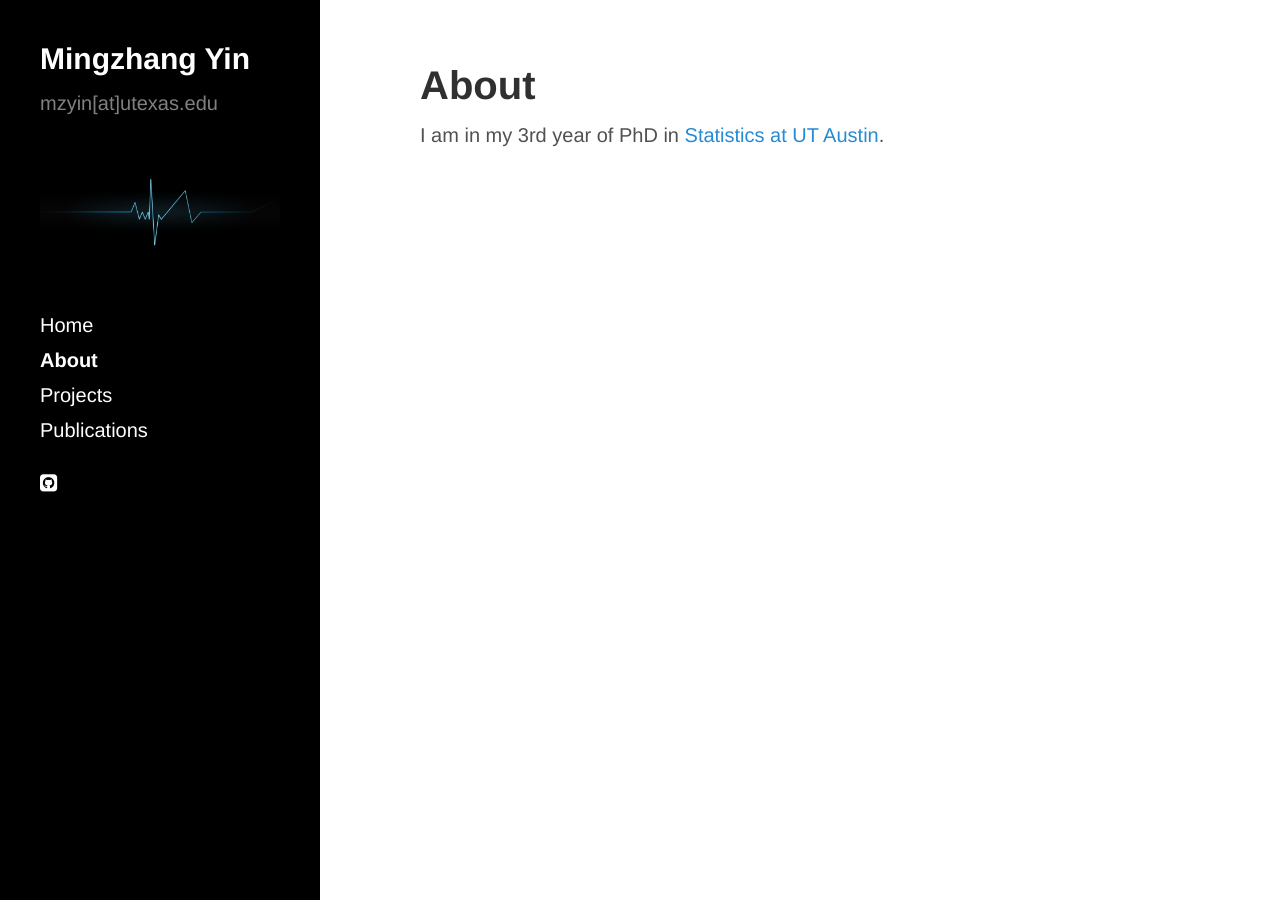
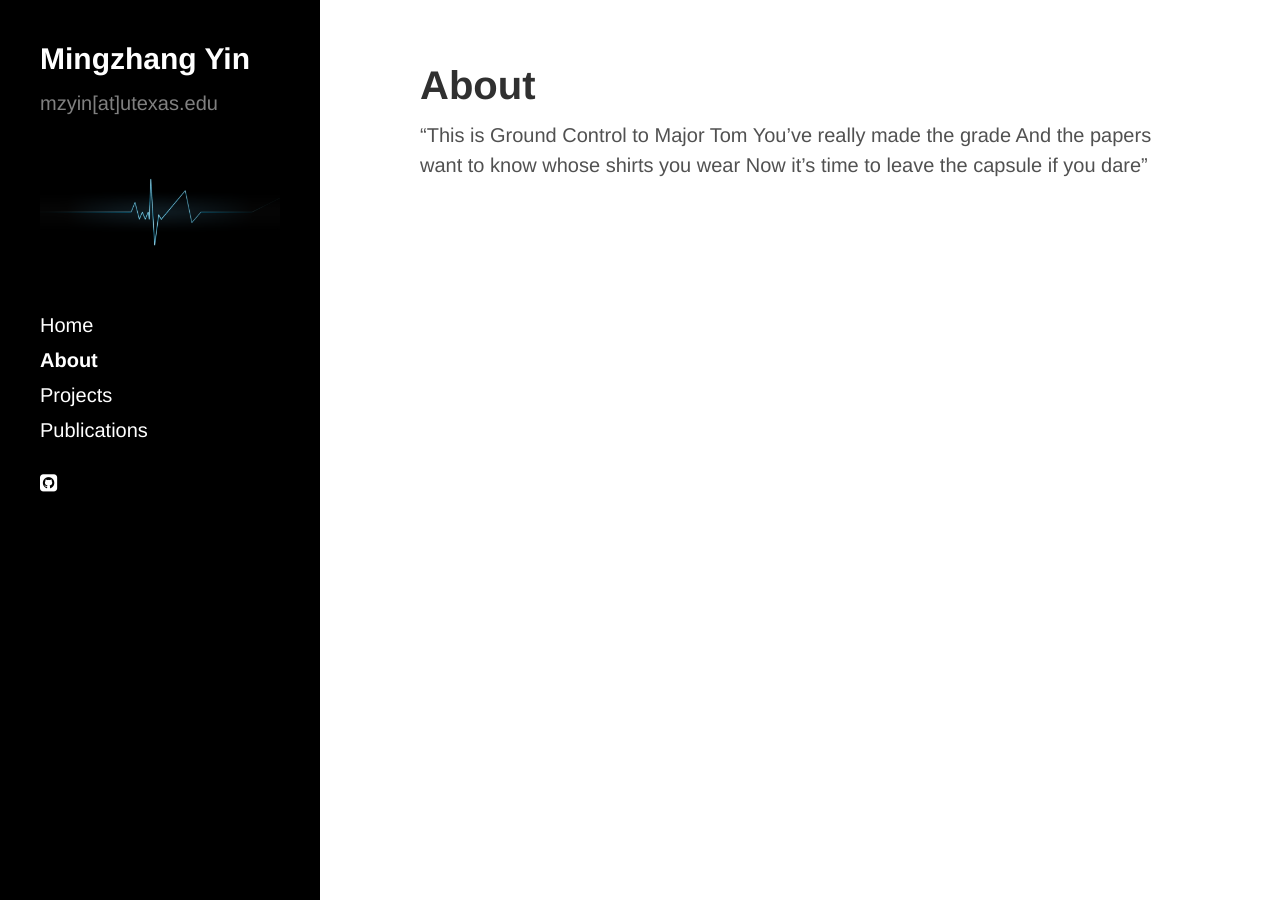
Before and after one commit to mingzhang-yin/mingzhang-yin.github.io, a Jekyll site: the page built from about.md, in a window 1280 px wide. Built offline with Jekyll 4.4.1, drawn with Linux system fonts in a browser that asks for light colours; nearby versions of some CDN libraries.

Commit message:
Ground Control to Major Tom

```diff
--- a/about.md
+++ b/about.md
@@ -5,4 +5,7 @@ title: About
 
 [comment]: # *Status*
 
-I am in my 3rd year of PhD in <a target="_blank" href="https://stat.utexas.edu"> Statistics at UT Austin</a>.
+“This is Ground Control to Major Tom
+You've really made the grade
+And the papers want to know whose shirts you wear
+Now it's time to leave the capsule if you dare”
```
